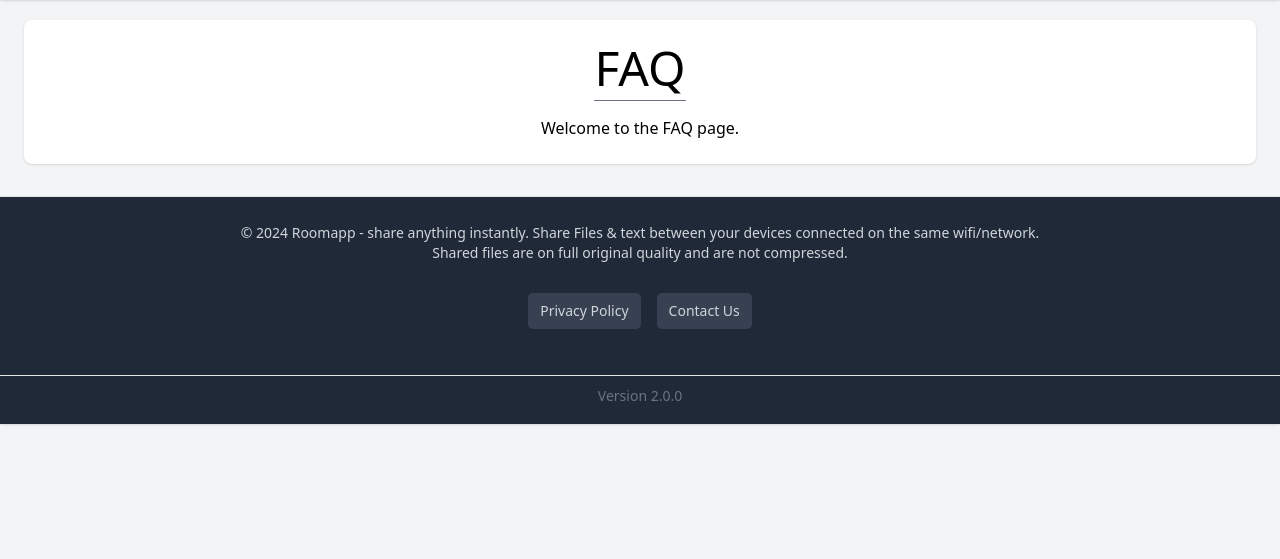
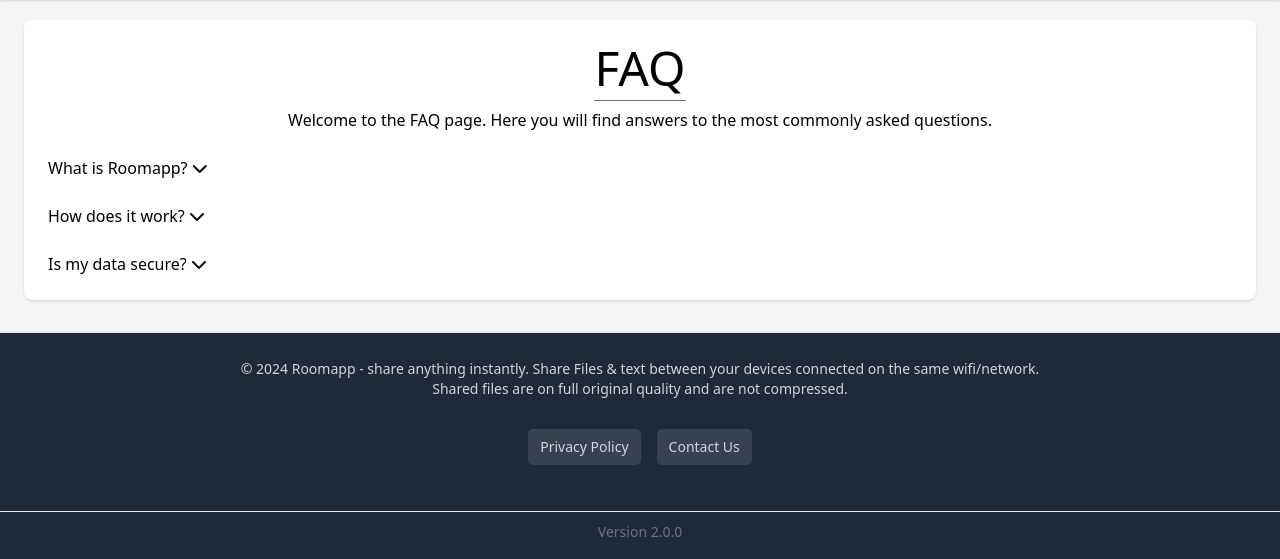
Before and after one commit to sandarva3/Roomapp, a Django app: page /faq/ in a window 1280 px wide. Shown: the part 121-680 px from the top of the page. Run offline with Django 5.2, Linux system fonts and the light colour scheme; some libraries are stand-ins or nearby versions.

Commit message:
FAQ setup done

```diff
--- a/lan/static/lanjs/scripts.js
+++ b/lan/static/lanjs/scripts.js
@@ -103,12 +103,4 @@
 }
 
 
-document.getElementById('friendBtn').addEventListener('click', function() {
-    document.getElementById('overlay').style.display = 'flex';
 });
-
-document.getElementById('closeBtn').addEventListener('click', function() {
-    document.getElementById('overlay').style.display = 'none';
-});
-
-});
--- a/lan/templates/base.html
+++ b/lan/templates/base.html
@@ -60,6 +60,13 @@
             if (!supportButton.contains(event.target) && !supportDropdown.contains(event.target)) {
                 supportDropdown.classList.add('hidden');
             }
+        });
+        document.getElementById('friendBtn').addEventListener('click', function() {
+        document.getElementById('overlay').style.display = 'flex';
+        });
+
+        document.getElementById('closeBtn').addEventListener('click', function() {
+            document.getElementById('overlay').style.display = 'none';
         });
     })
 
--- a/lan/templates/lan/faq.html
+++ b/lan/templates/lan/faq.html
@@ -1,19 +1,76 @@
 {% extends "base.html" %}
 {% load static %}
 
+{% block content %}
+<div class="bg-white dark:bg-gray-800 shadow rounded-lg p-6 faqContent">
+    <div class="text-center">
+        <h1 class="text-5xl dark:border-white mb-4">
+            <span class="border-b border-gray-500">FAQ</span>
+        </h1>
+        <p>Welcome to the FAQ page. Here you will find answers to the most commonly asked questions.</p>
+    </div>
+
+    <div class="mt-6">
+        <button class="faqQuestion" >
+            <span>What is Roomapp?</span>
+            <i class="fa fa-chevron-down"></i>
+        </button>
+        <div class="faqAnswer hidden">
+            <p>Roomapp is a seamless sharing platform that allows you to share files and text between devices connected to the same Wi-Fi or network.</p>
+        </div>
+    </div>
+
+    <div class="mt-6">
+        <button class="faqQuestion" >
+            <span>How does it work?</span>
+            <i class="fa fa-chevron-down"></i>
+        </button>
+        <div class="faqAnswer hidden">
+            <p>You can upload files or type text in the Room. Any device connected to the same Wi-Fi or network can access these files and text.</p>
+        </div>
+    </div>
+
+    <div class="mt-6">
+        <button class="faqQuestion" >
+            <span>Is my data secure?</span>
+            <i class="fa fa-chevron-down"></i>
+        </button>
+        <div class="faqAnswer hidden">
+            <p>Yes, all shared files are in their original quality and are not compressed, ensuring your data is safe and secure.</p>
+        </div>
+    </div>
+
+</div>
+{% endblock content %}
 
 
-{% block content %}
 
-<div class="bg-white dark:bg-gray-800 shadow rounded-lg p-6 aboutContent flex justify-center">
+{% block css %}
+<link rel="stylesheet" href="{% static 'lan/faq.css' %}">
+{% endblock css %}
 
-    <div class="aboutContent2 w-96">
-        <span class="border-b border-gray-500 dark:border-white text-5xl">FAQ</span>
-        <br><br>
-        <p>
-            Welcome to the FAQ page.
-        </p>
-    </div>
-</div>
 
-{% endblock content %}
+{% block js %}
+
+<script>
+    document.addEventListener("DOMContentLoaded", () => {
+        const questions = document.querySelectorAll(".faqQuestion");
+        questions.forEach(question => {
+            question.addEventListener('click', function() {
+                const answer = this.nextElementSibling;
+                const icon = this.querySelector('i');
+
+                if (answer.className === "faqAnswer hidden") {
+                    answer.className = "faqAnswer block";
+                    icon.className = "fa fa-chevron-up";
+                } else {
+                    answer.className = "faqAnswer hidden";
+                    icon.className = "fa fa-chevron-down";
+                }
+            });
+        });
+    });
+</script>
+
+
+{% endblock js %}
```
Also changed, not shown: lan/static/lancss/faq.css (added, +53 -0 lines), lan/static/lancss/locale.css (deleted, +0 -105 lines).
